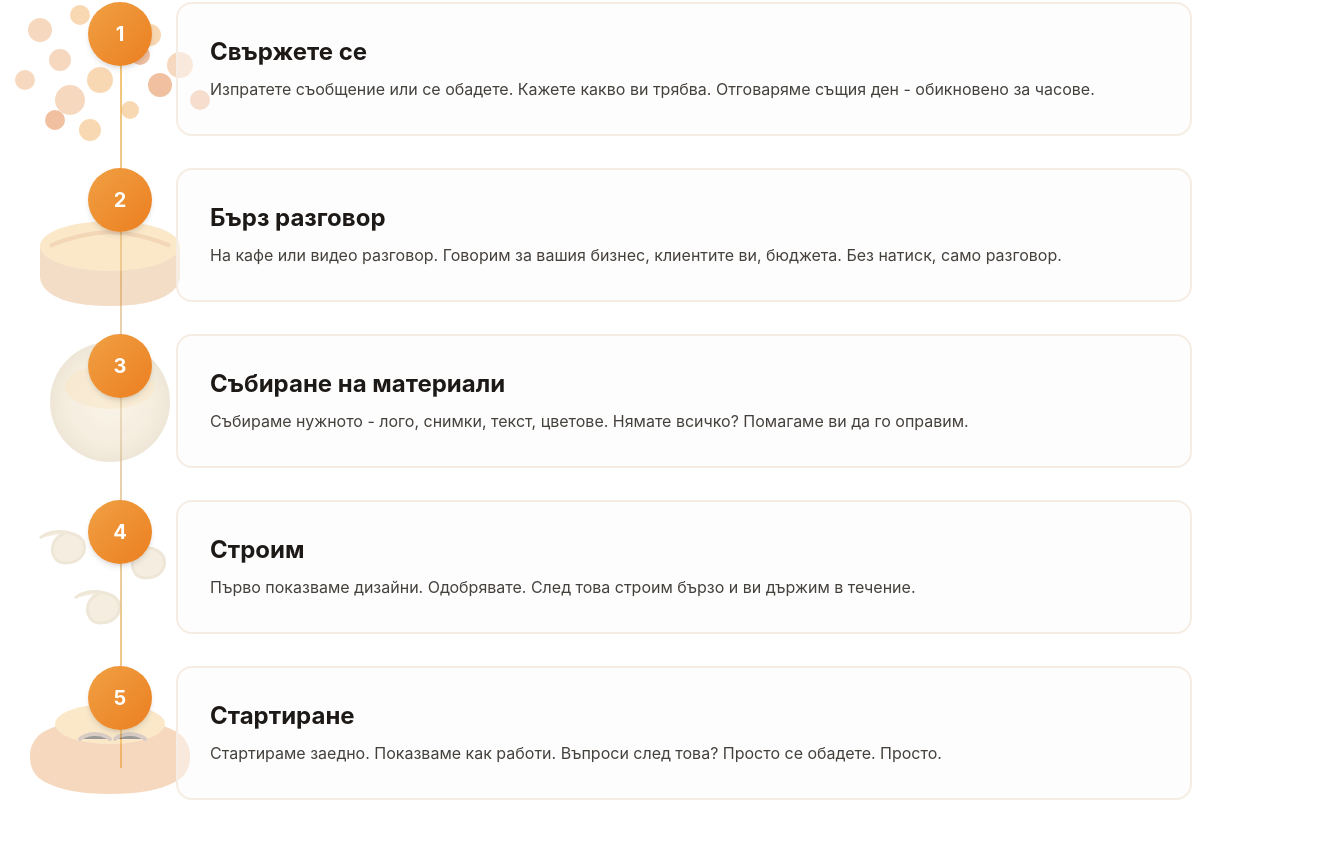
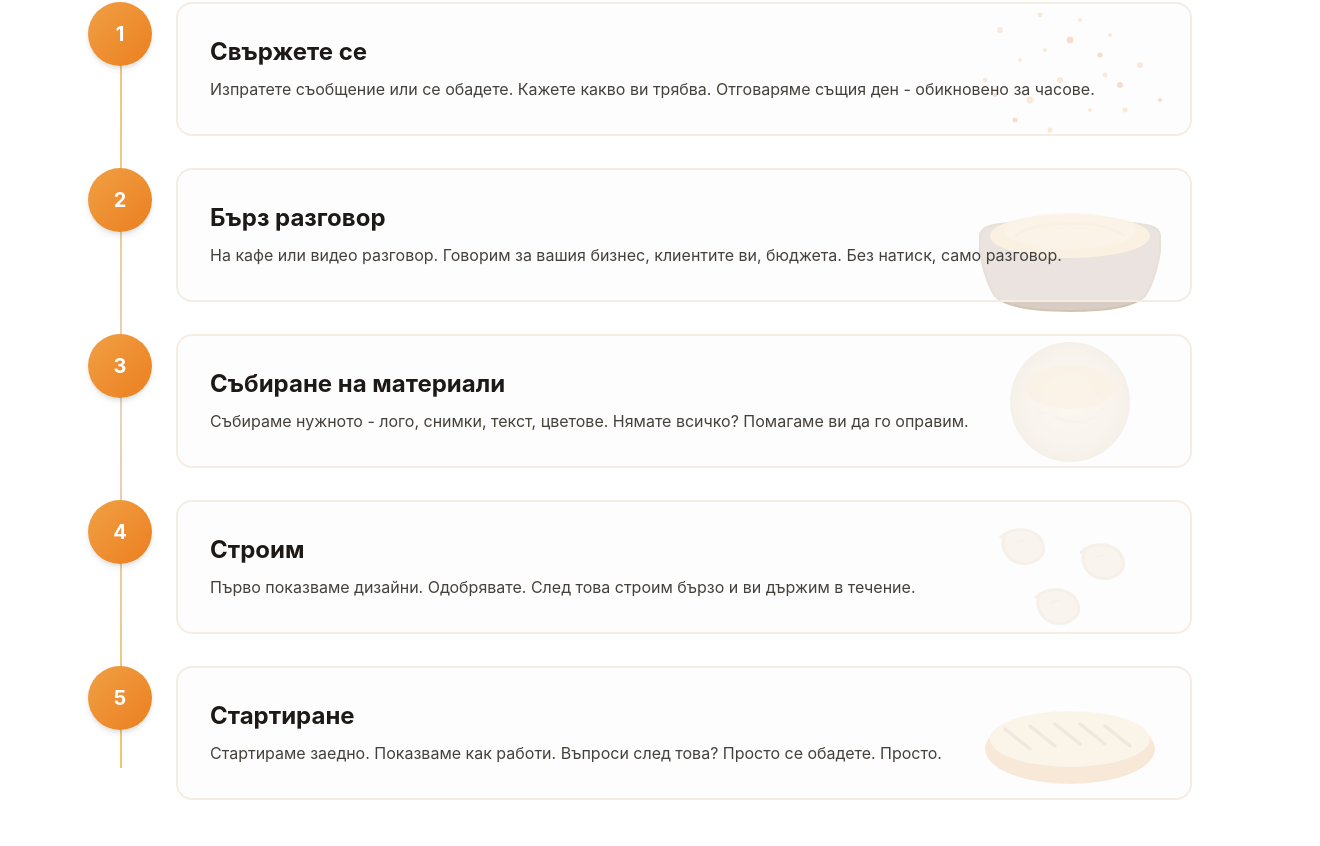
Before and after one commit to VelislavTs/web-ltd, a React (Vite) app: page / in a window 1280 px wide. Shown: the part 2666-3512 px from the top of the page, 1320 px wide, since content can reach past the window. Built offline with nearby package versions, Linux system fonts and the light colour scheme.

Commit message:
Updated Process.tsx

```diff
--- a/src/components/Process.tsx
+++ b/src/components/Process.tsx
@@ -2,46 +2,98 @@ import { Circle } from 'lucide-react';
 import { useLanguage } from '../contexts/LanguageContext';
 
 const FlourBackground = () => (
-  <svg width="400" height="200" viewBox="0 0 400 200" className="absolute -left-32 -top-8 opacity-40 pointer-events-none z-0">
-    <circle cx="80" cy="60" r="12" fill="#E8A05D" />
-    <circle cx="120" cy="45" r="10" fill="#F0A044" />
-    <circle cx="150" cy="70" r="14" fill="#DC6316" />
-    <circle cx="100" cy="90" r="11" fill="#E8A05D" />
-    <circle cx="140" cy="110" r="13" fill="#F0A044" />
-    <circle cx="180" cy="85" r="10" fill="#DC6316" />
-    <circle cx="110" cy="130" r="15" fill="#E8A05D" />
-    <circle cx="170" cy="140" r="9" fill="#F0A044" />
-    <circle cx="200" cy="115" r="12" fill="#DC6316" />
-    <circle cx="65" cy="110" r="10" fill="#E8A05D" />
-    <circle cx="190" cy="65" r="11" fill="#F0A044" />
-    <circle cx="95" cy="150" r="10" fill="#DC6316" />
-    <circle cx="220" cy="95" r="13" fill="#E8A05D" />
-    <circle cx="130" cy="160" r="11" fill="#F0A044" />
-    <circle cx="240" cy="130" r="10" fill="#DC6316" />
+  <svg width="400" height="200" viewBox="0 0 400 200" className="absolute -right-32 -top-8 opacity-40 pointer-events-none z-0">
+    <circle cx="80" cy="60" r="3" fill="#E8A05D" />
+    <circle cx="120" cy="45" r="2.5" fill="#F0A044" />
+    <circle cx="150" cy="70" r="3.5" fill="#DC6316" />
+    <circle cx="100" cy="90" r="2" fill="#E8A05D" />
+    <circle cx="140" cy="110" r="3" fill="#F0A044" />
+    <circle cx="180" cy="85" r="2.5" fill="#DC6316" />
+    <circle cx="110" cy="130" r="3.5" fill="#E8A05D" />
+    <circle cx="170" cy="140" r="2" fill="#F0A044" />
+    <circle cx="200" cy="115" r="3" fill="#DC6316" />
+    <circle cx="65" cy="110" r="2.5" fill="#E8A05D" />
+    <circle cx="190" cy="65" r="2" fill="#F0A044" />
+    <circle cx="95" cy="150" r="2.5" fill="#DC6316" />
+    <circle cx="220" cy="95" r="3" fill="#E8A05D" />
+    <circle cx="130" cy="160" r="2.5" fill="#F0A044" />
+    <circle cx="240" cy="130" r="2" fill="#DC6316" />
+    <circle cx="160" cy="50" r="2" fill="#E8A05D" />
+    <circle cx="205" cy="140" r="2.5" fill="#F0A044" />
+    <circle cx="75" cy="125" r="2" fill="#DC6316" />
+    <circle cx="185" cy="105" r="2.5" fill="#E8A05D" />
+    <circle cx="125" cy="80" r="2" fill="#F0A044" />
   </svg>
 );
 
 const BowlWithDoughBackground = () => (
-  <svg width="400" height="200" viewBox="0 0 400 200" className="absolute -left-32 -top-8 opacity-40 pointer-events-none z-0">
+  <svg width="400" height="200" viewBox="0 0 400 200" className="absolute -right-32 -top-8 opacity-40 pointer-events-none z-0">
     <path
-      d="M80 110C80 110 90 100 150 100C210 100 220 110 220 110L220 140C220 150 210 170 150 170C90 170 80 150 80 140L80 110Z"
-      fill="#D68937"
+      d="M60 115 Q65 145 75 160 Q90 175 150 175 Q210 175 225 160 Q235 145 240 115 L240 100 Q240 95 235 92 Q225 85 150 85 Q75 85 65 92 Q60 95 60 100 Z"
+      fill="url(#bowlGradient)"
+      stroke="#8B6F47"
+      strokeWidth="2"
+    />
+    <ellipse cx="150" cy="100" rx="80" ry="22" fill="#F4C67A" />
+    <ellipse cx="150" cy="95" rx="65" ry="18" fill="#F5D4A0" opacity="0.8" />
+    <path
+      d="M95 100 Q110 90 130 88 Q150 87 170 88 Q190 90 205 100"
+      stroke="#E8B870"
+      strokeWidth="2.5"
+      fill="none"
       opacity="0.7"
     />
-    <ellipse cx="150" cy="110" rx="70" ry="25" fill="#F4C67A" />
-    <path
-      d="M90 110C90 110 100 105 120 100C140 95 160 95 180 100C200 105 210 110 210 110"
-      stroke="#E09B4A"
-      strokeWidth="4"
-      fill="none"
-    />
+    <defs>
+      <linearGradient id="bowlGradient" x1="150" y1="85" x2="150" y2="175">
+        <stop offset="0%" stopColor="#A0826D" opacity="0.3" />
+        <stop offset="50%" stopColor="#8B6F47" opacity="0.5" />
+        <stop offset="100%" stopColor="#6B5437" opacity="0.6" />
+      </linearGradient>
+    </defs>
   </svg>
 );
 
 const DoughBallBackground = () => (
-  <svg width="400" height="200" viewBox="0 0 400 200" className="absolute -left-32 -top-8 opacity-40 pointer-events-none z-0">
+  <svg width="400" height="200" viewBox="0 0 400 200" className="absolute -right-32 -top-8 opacity-40 pointer-events-none z-0">
     <circle cx="150" cy="100" r="60" fill="url(#doughGradient)" />
     <ellipse cx="150" cy="85" rx="45" ry="22" fill="#F4C67A" opacity="0.6" />
+    <path
+      d="M120 90 Q125 95 135 98"
+      stroke="#D6C19C"
+      strokeWidth="2"
+      fill="none"
+      opacity="0.6"
+    />
+    <path
+      d="M165 98 Q175 95 180 90"
+      stroke="#D6C19C"
+      strokeWidth="2"
+      fill="none"
+      opacity="0.6"
+    />
+    <path
+      d="M135 115 Q145 120 155 120 Q165 120 175 115"
+      stroke="#D6C19C"
+      strokeWidth="2.5"
+      fill="none"
+      opacity="0.5"
+    />
+    <path
+      d="M115 105 Q120 110 125 112"
+      stroke="#D6C19C"
+      strokeWidth="1.5"
+      fill="none"
+      opacity="0.5"
+    />
+    <path
+      d="M175 112 Q180 110 185 105"
+      stroke="#D6C19C"
+      strokeWidth="1.5"
+      fill="none"
+      opacity="0.5"
+    />
+    <ellipse cx="130" cy="95" rx="8" ry="5" fill="#E8D4B0" opacity="0.4" />
+    <ellipse cx="170" cy="95" rx="8" ry="5" fill="#E8D4B0" opacity="0.4" />
     <defs>
       <radialGradient id="doughGradient">
         <stop offset="0%" stopColor="#F4E5C7" />
@@ -53,52 +105,110 @@ const DoughBallBackground = () => (
 );
 
 const DoughKnotsBackground = () => (
-  <svg width="400" height="200" viewBox="0 0 400 200" className="absolute -left-32 -top-8 opacity-40 pointer-events-none z-0">
+  <svg width="400" height="200" viewBox="0 0 400 200" className="absolute -right-32 -top-8 opacity-40 pointer-events-none z-0">
     <path
-      d="M80 70C80 70 90 60 110 65C130 70 125 85 120 90C115 95 100 98 95 90C90 82 92 70 105 65"
+      d="M80 70 Q90 60 105 62 Q115 64 120 70 Q125 78 123 85 Q120 92 110 95 Q100 97 92 92 Q85 87 83 78 Q82 72 85 68"
       fill="#E8D4B0"
       stroke="#D6C19C"
       strokeWidth="3"
     />
     <path
-      d="M160 85C160 85 170 75 190 80C210 85 205 100 200 105C195 110 180 113 175 105C170 97 172 85 185 80"
+      d="M95 75 Q100 72 105 73"
+      stroke="#C9B89A"
+      strokeWidth="1.5"
+      fill="none"
+      opacity="0.6"
+    />
+    <path
+      d="M160 85 Q170 75 185 77 Q195 79 200 85 Q205 93 203 100 Q200 107 190 110 Q180 112 172 107 Q165 102 163 93 Q162 87 165 83"
       fill="#E8D4B0"
       stroke="#D6C19C"
       strokeWidth="3"
     />
     <path
-      d="M115 130C115 130 125 120 145 125C165 130 160 145 155 150C150 155 135 158 130 150C125 142 127 130 140 125"
+      d="M175 90 Q180 87 185 88"
+      stroke="#C9B89A"
+      strokeWidth="1.5"
+      fill="none"
+      opacity="0.6"
+    />
+    <path
+      d="M115 130 Q125 120 140 122 Q150 124 155 130 Q160 138 158 145 Q155 152 145 155 Q135 157 127 152 Q120 147 118 138 Q117 132 120 128"
       fill="#E8D4B0"
       stroke="#D6C19C"
       strokeWidth="3"
+    />
+    <path
+      d="M130 135 Q135 132 140 133"
+      stroke="#C9B89A"
+      strokeWidth="1.5"
+      fill="none"
+      opacity="0.6"
     />
   </svg>
 );
 
 const ReadyBreadBackground = () => (
-  <svg width="400" height="200" viewBox="0 0 400 200" className="absolute -left-32 -top-8 opacity-40 pointer-events-none z-0">
-    <path
-      d="M70 120C70 120 70 105 85 97C100 89 120 85 150 85C180 85 200 89 215 97C230 105 230 120 230 120C230 128 230 140 215 148C200 156 180 160 150 160C120 160 100 156 85 148C70 140 70 128 70 120Z"
+  <svg width="400" height="200" viewBox="0 0 400 200" className="absolute -right-32 -top-8 opacity-40 pointer-events-none z-0">
+    <ellipse
+      cx="150"
+      cy="115"
+      rx="85"
+      ry="35"
       fill="url(#breadGradient2)"
     />
-    <ellipse cx="150" cy="90" rx="55" ry="20" fill="#F4C67A" />
-    <path
-      d="M120 105C120 105 125 100 135 100C145 100 150 105 150 105"
-      stroke="#A0826D"
-      strokeWidth="4"
-      strokeLinecap="round"
+    <ellipse
+      cx="150"
+      cy="105"
+      rx="80"
+      ry="28"
+      fill="url(#breadTopGradient)"
     />
     <path
-      d="M155 105C155 105 160 100 170 100C180 100 185 105 185 105"
-      stroke="#A0826D"
-      strokeWidth="4"
+      d="M85 95 L110 115"
+      stroke="#8B6F47"
+      strokeWidth="3.5"
       strokeLinecap="round"
+      opacity="0.6"
+    />
+    <path
+      d="M110 92 L135 112"
+      stroke="#8B6F47"
+      strokeWidth="3.5"
+      strokeLinecap="round"
+      opacity="0.6"
+    />
+    <path
+      d="M135 90 L160 110"
+      stroke="#8B6F47"
+      strokeWidth="3.5"
+      strokeLinecap="round"
+      opacity="0.6"
+    />
+    <path
+      d="M160 90 L185 110"
+      stroke="#8B6F47"
+      strokeWidth="3.5"
+      strokeLinecap="round"
+      opacity="0.6"
+    />
+    <path
+      d="M185 92 L210 112"
+      stroke="#8B6F47"
+      strokeWidth="3.5"
+      strokeLinecap="round"
+      opacity="0.6"
     />
     <defs>
-      <linearGradient id="breadGradient2" x1="150" y1="85" x2="150" y2="160">
-        <stop offset="0%" stopColor="#E8A05D" />
-        <stop offset="50%" stopColor="#D68937" />
-        <stop offset="100%" stopColor="#B86B28" />
+      <linearGradient id="breadGradient2" x1="150" y1="80" x2="150" y2="150">
+        <stop offset="0%" stopColor="#E09B4A" />
+        <stop offset="50%" stopColor="#C67B2E" />
+        <stop offset="100%" stopColor="#A66424" />
+      </linearGradient>
+      <linearGradient id="breadTopGradient" x1="150" y1="77" x2="150" y2="133">
+        <stop offset="0%" stopColor="#F5D4A0" />
+        <stop offset="40%" stopColor="#E8B870" />
+        <stop offset="100%" stopColor="#D69B4A" />
       </linearGradient>
     </defs>
   </svg>
```
